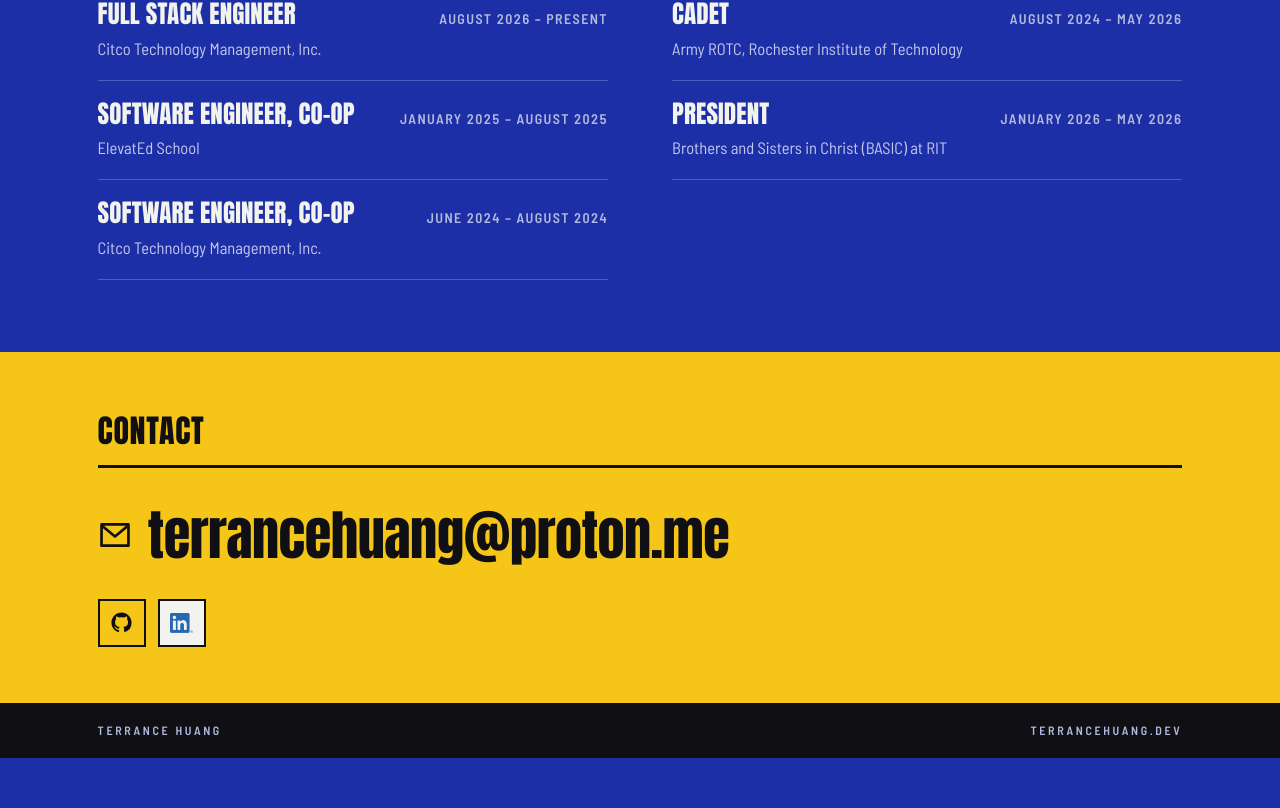
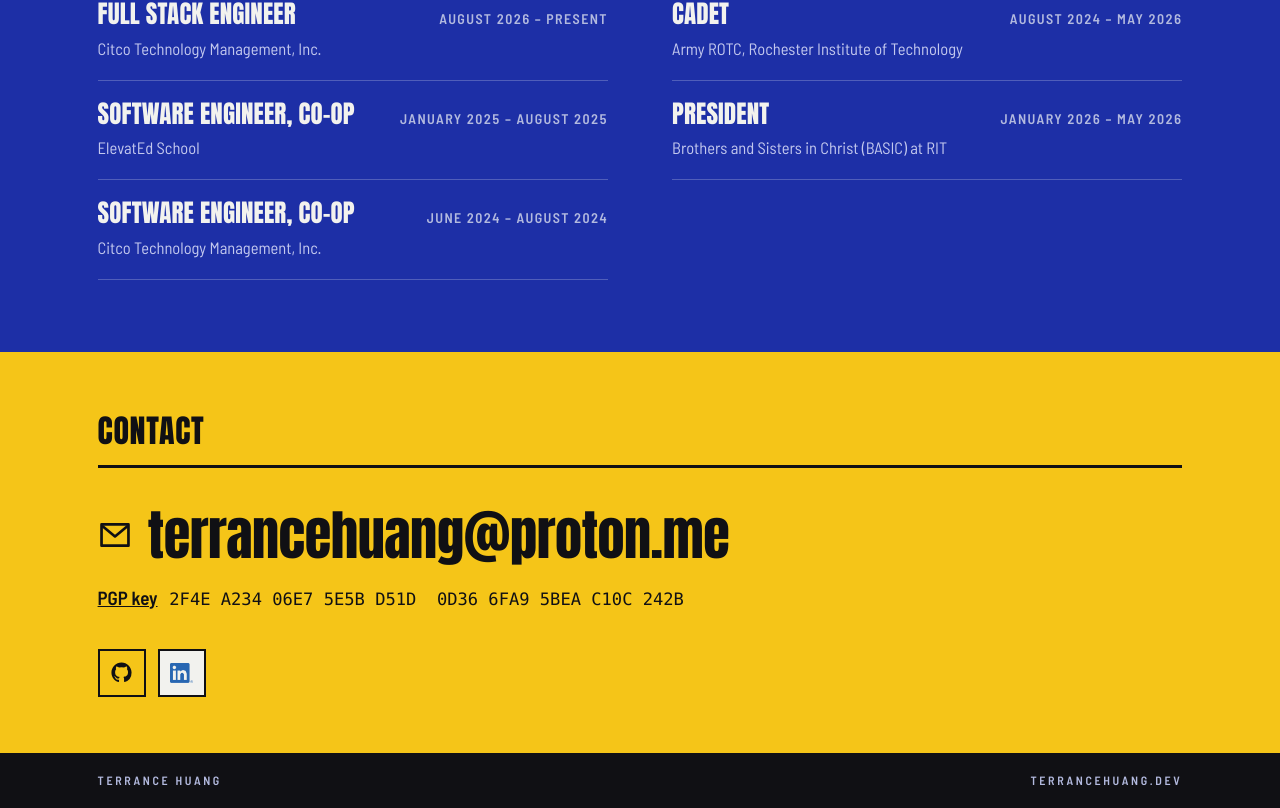
Before and after one commit to terrancekhuang/terrancehuang.dev, a React (Vite) app: page / in a window 1280 px wide. Shown: the part 2215-3023 px from the top of the page. Before the commit the page ends 2973 px from the top, so only its background shows below. Built offline with nearby package versions, Linux system fonts and the light colour scheme.

Commit message:
Add PGP public key and fingerprint to contact section

```diff
--- a/src/components/Contact.tsx
+++ b/src/components/Contact.tsx
@@ -11,6 +11,12 @@ function Contact() {
         <MailIcon />
         {contact.email}
       </a>
+      <p className="pgp">
+        <a href={contact.pgpKeySrc} download>
+          PGP key
+        </a>{' '}
+        <code>{contact.pgpFingerprint}</code>
+      </p>
       <div className="socials">
         <a href={contact.github} aria-label="GitHub profile">
           <GithubIcon />
--- a/src/data/content.ts
+++ b/src/data/content.ts
@@ -76,4 +76,6 @@ export const contact = {
   github: "https://github.com/terrancekhuang",
   linkedin: "https://linkedin.com/in/terrancehuang",
   linkedinBadgeSrc: "/images/linkedin-badge.png",
+  pgpKeySrc: "/pgp.asc",
+  pgpFingerprint: "2F4E A234 06E7 5E5B D51D  0D36 6FA9 5BEA C10C 242B",
 };
--- a/src/index.css
+++ b/src/index.css
@@ -475,6 +475,22 @@ a {
   flex: none;
 }
 
+.pgp {
+  margin-top: 20px;
+  color: var(--coal);
+}
+.pgp a {
+  color: inherit;
+  font-weight: 600;
+  margin-right: 8px;
+}
+.pgp code {
+  font-family: ui-monospace, 'SF Mono', Menlo, Consolas, monospace;
+  font-size: 0.9em;
+  white-space: pre-wrap;
+  overflow-wrap: anywhere;
+}
+
 .socials {
   display: flex;
   align-items: center;
```
Also changed, not shown: 1 other file (tests, documents, lock files or other folders).
